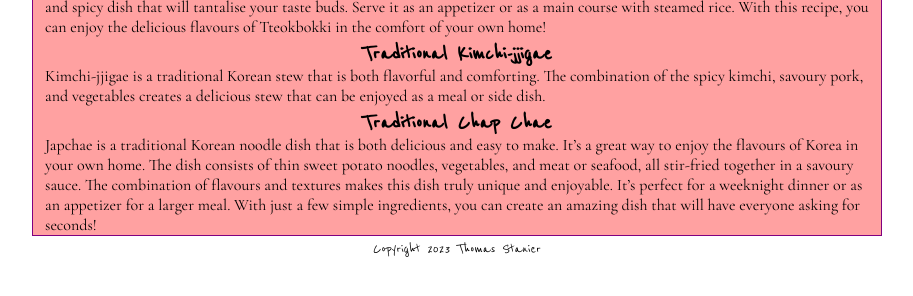
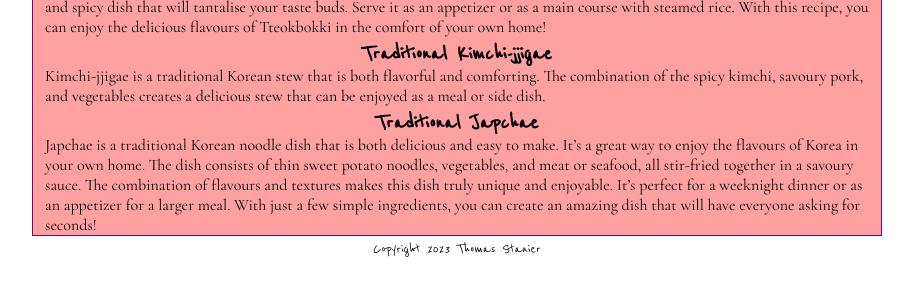
Before and after one commit to tomstanier/tomrecipes, a Jekyll site: the page built from pages/recipelisting.md, in a window 1280 px wide. Shown: the part 336-632 px from the top of the page, without its empty margins (183-1096 px from the left). Built offline with Jekyll 4.4.1, drawn with Linux system fonts in a browser that asks for light colours.

Commit message:
Update Recipe “traditional-chap-chae”

```diff
--- a/_recipes/traditional-chap-chae.md
+++ b/_recipes/traditional-chap-chae.md
@@ -1,5 +1,5 @@
 ---
-title: Traditional Chap Chae
+title: Traditional Japchae
 date: 2023-02-08T20:46:05.716Z
 order: 5
 layout: recipe
```
